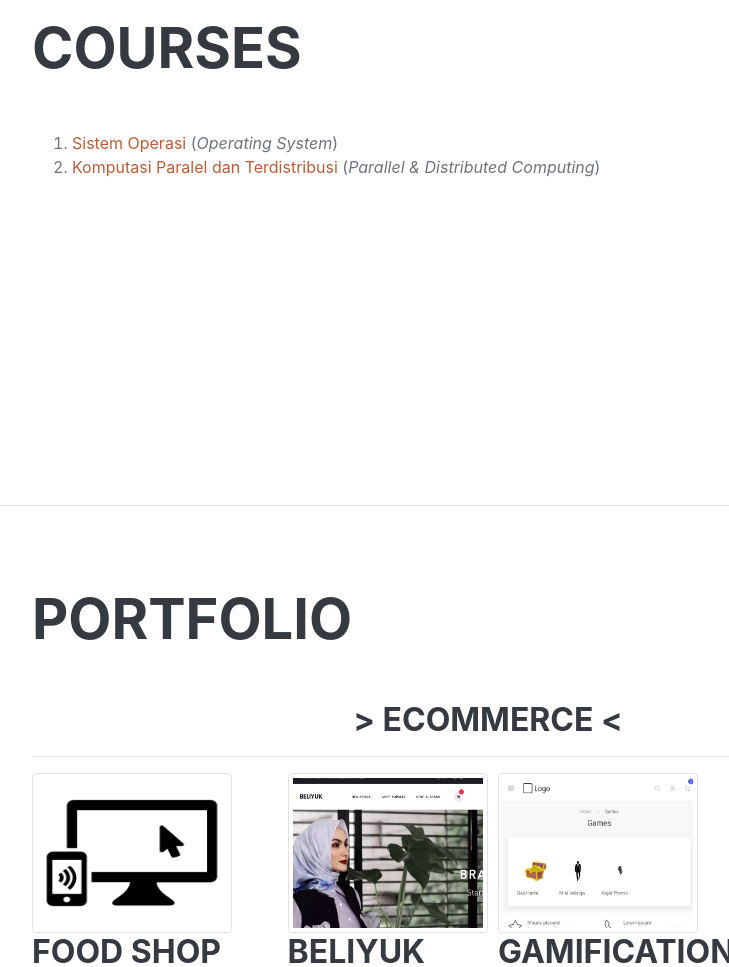
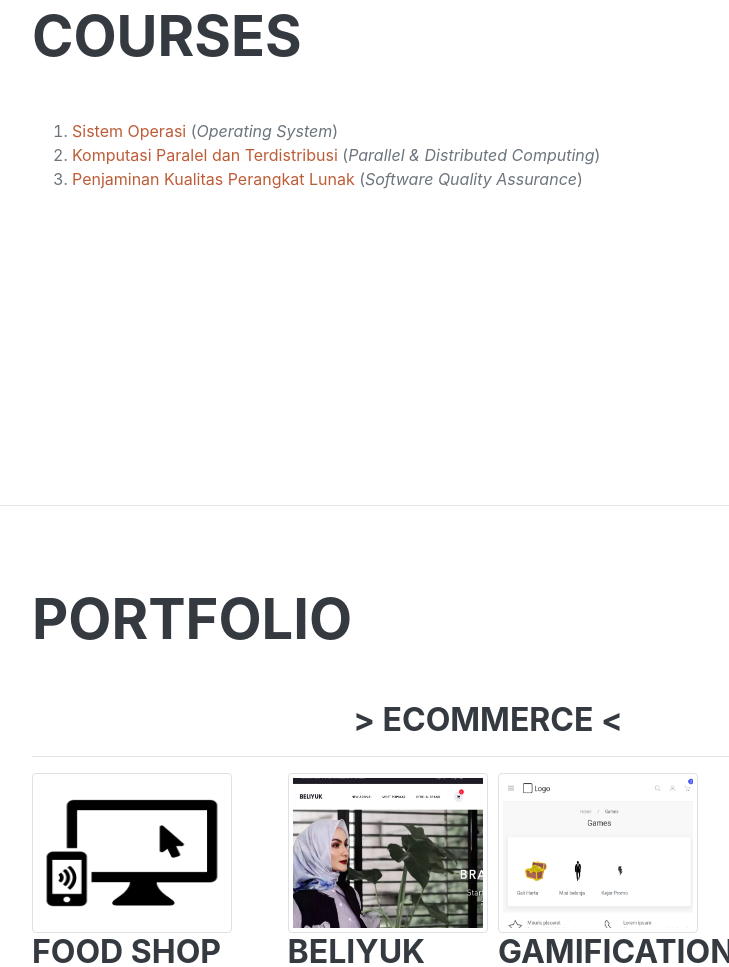
Before and after one commit to RiansyahTohamba/riansyahtohamba.github.io, a plain HTML site: page index.html in a window 1280 px wide. Shown: the part 1096-2063 px from the top of the page, without its empty margins (288-1017 px from the left). Drawn offline with nearby package versions, Linux system fonts and the light colour scheme; a web font is replaced by a local one.

Commit message:
feat: add link SQA course

```diff
--- a/index.html
+++ b/index.html
@@ -80,6 +80,10 @@
                         <li><a href="https://drive.google.com/drive/folders/1Pj99JNFekraRlqftnFZ4X20oIgLENrdJ?usp=sharing">
                             Komputasi Paralel dan Terdistribusi </a>
                             (<i>Parallel & Distributed Computing</i>)
+                        </li>
+                        <li><a href="https://drive.google.com/drive/folders/1Pj99JNFekraRlqftnFZ4X20oIgLENrdJ?usp=sharing">
+                            Penjaminan Kualitas Perangkat Lunak </a>
+                            (<i>Software Quality Assurance</i>)
                         </li>
                     </ol>
                 </div>
```
